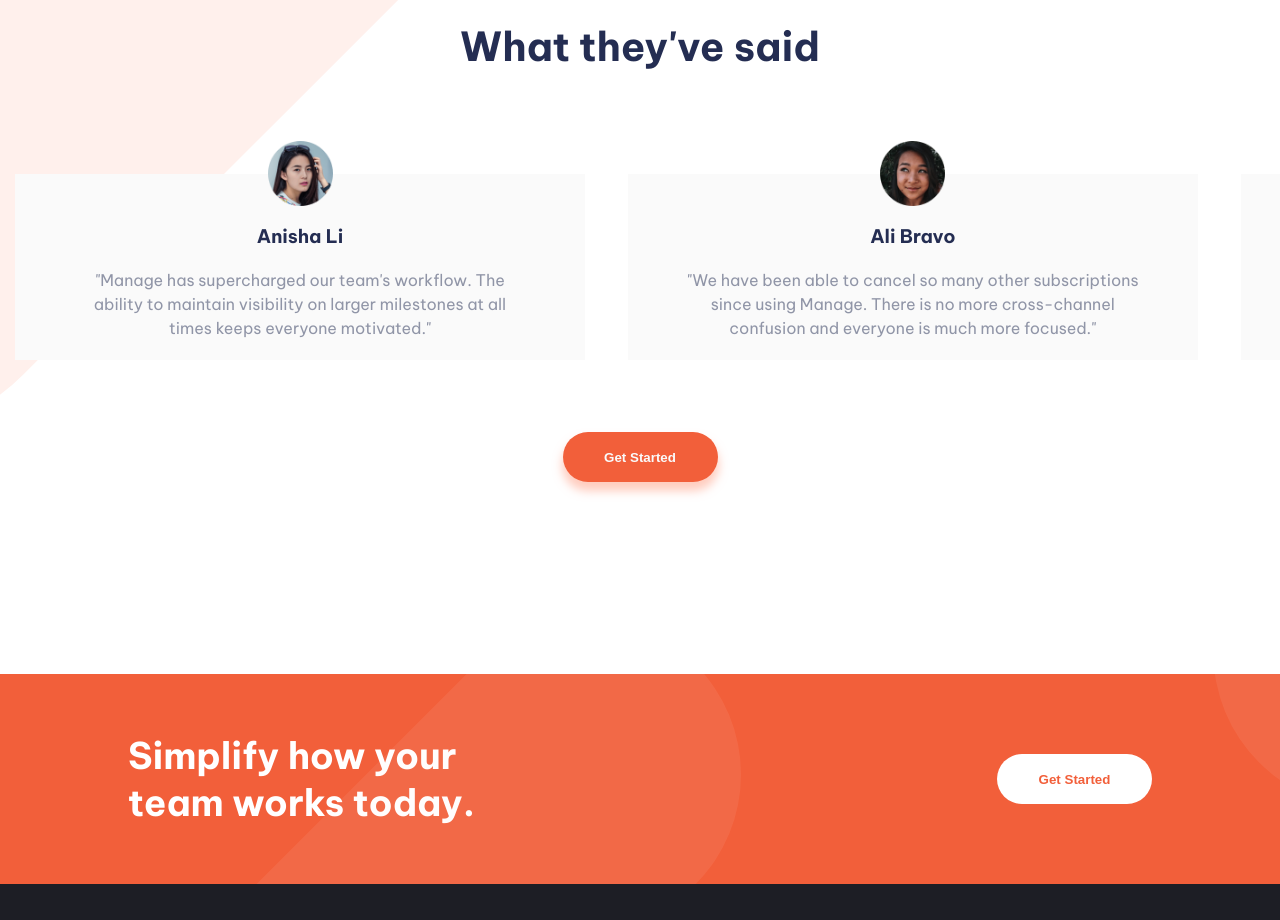
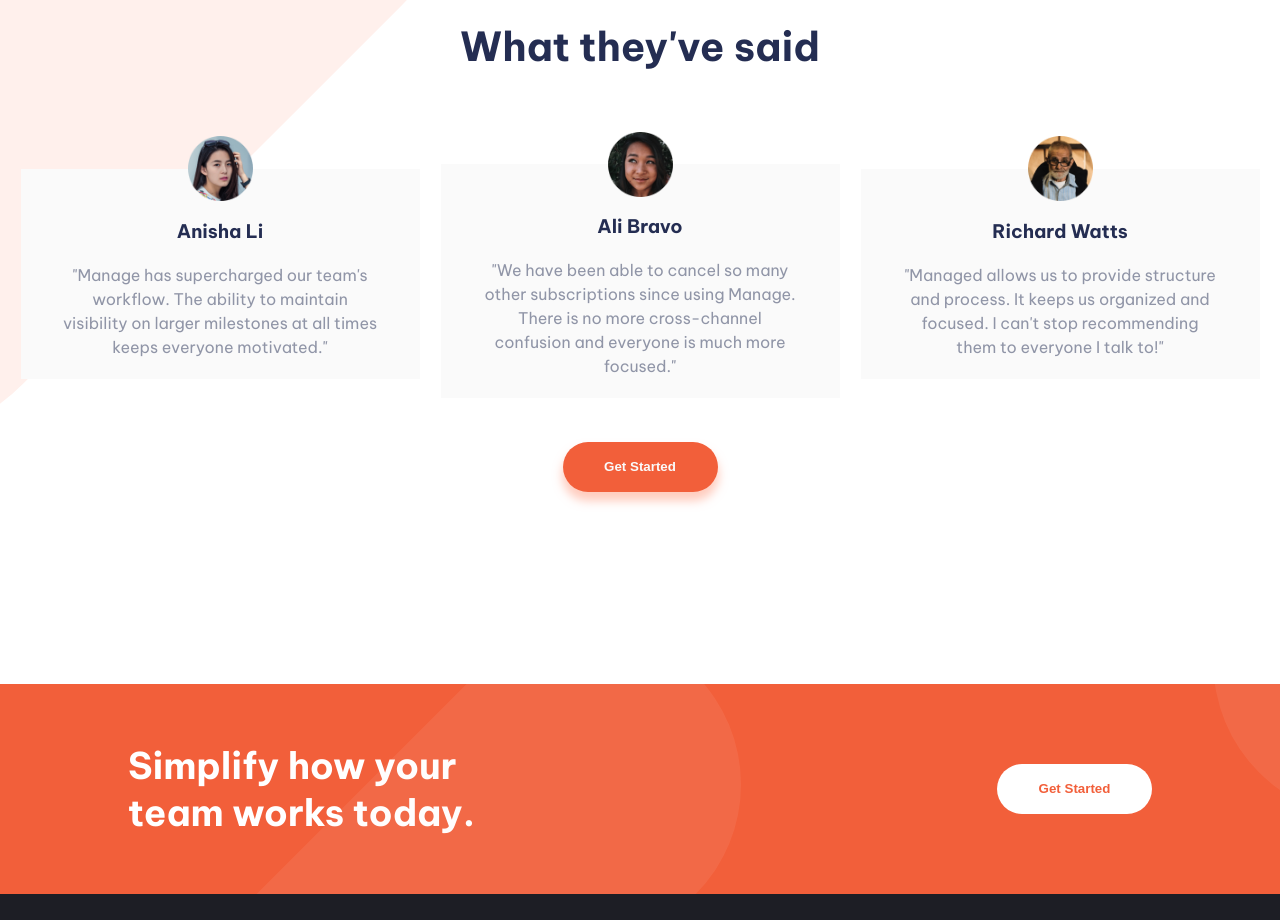
Before and after one commit to jeffestella/manage-landing-page, a React (Create React App) app: page / in a window 1280 px wide. Shown: the part 1420-2340 px from the top of the page. Built offline with nearby package versions, Linux system fonts and the light colour scheme.

Commit message:
Install react-elastic-carousel. Add to SectionTestimonials

```diff
--- a/package.json
+++ b/package.json
@@ -8,8 +8,10 @@
     "@testing-library/user-event": "^13.5.0",
     "react": "^17.0.2",
     "react-dom": "^17.0.2",
+    "react-elastic-carousel": "^0.11.5",
     "react-icons": "^4.3.1",
     "react-scripts": "5.0.0",
+    "styled-components": "^5.3.3",
     "web-vitals": "^2.1.4"
   },
   "scripts": {
--- a/src/components/App.css
+++ b/src/components/App.css
@@ -1,5 +1,5 @@
 .App {
-  max-width: 1500px;
+  /* max-width: 1500px; */
   min-height: 100vh;
   background-image: url(../assets/bg-tablet-pattern.svg);
 
--- a/src/components/Footer.js
+++ b/src/components/Footer.js
@@ -42,12 +42,11 @@ const Footer = () => {
 
     const socialMenu = socialLinks.map( (link) => {
         return (
-            <li>
+            <li key={link.alt}>
                 <a href={link.url}>
                     <img
                         src={link.icon}
                         alt={link.alt}
-                        key={link.alt}
                     />
                 </a>
             </li>
--- a/src/components/SectionTestimonials.js
+++ b/src/components/SectionTestimonials.js
@@ -1,5 +1,6 @@
 import React from 'react';
 import sectionTestimonialsStyles from './SectionTestimonials.module.css';
+import Carousel from 'react-elastic-carousel';
 
 import avatarAli from '../assets/avatar-ali.png';
 import avatarAnisha from '../assets/avatar-anisha.png';
@@ -46,17 +47,30 @@ const carouselContent = testimonials.map( (testimonial) => {
             name={testimonial.name}
             photo={testimonial.photo}
             blurb={testimonial.blurb}
+            key={testimonial.title}
         />
     );
 })
 
 const SectionTestimonials = () => {
+    const breakPoints = [
+        {width: 1, itemsToShow: 1},
+        {width: 768, itemsToShow: 3}
+    ];
+
     return (
         <section className={sectionTestimonialsStyles.container}>
             <h1>What they've said</h1>
-            <div className={sectionTestimonialsStyles.carousel}>
+            {/* <div className={sectionTestimonialsStyles.carousel}>
                 {carouselContent}
-            </div>
+            </div> */}
+            <Carousel
+                showArrows={false}
+                focusOnSelect={true}
+                breakPoints={breakPoints}
+            >
+                {carouselContent}
+            </Carousel>
             <CTABtn />
         </section>
     );
--- a/src/components/SectionTestimonials.module.css
+++ b/src/components/SectionTestimonials.module.css
@@ -41,4 +41,5 @@
         font-size: 2rem;
         margin: 0 0 8%;
     }
+
 }
--- a/src/index.css
+++ b/src/index.css
@@ -34,3 +34,27 @@ h1 {
   font-family: source-code-pro, Menlo, Monaco, Consolas, 'Courier New',
     monospace;
 } */
+
+/*For Carousel component in SectionTestimonials*/
+.rec.rec-pagination {
+  display: none;
+}
+
+@media screen and (max-width: 375px) {
+  .rec.rec-pagination {
+    display: flex;
+    margin: 0 0 10%;
+  }
+
+  button.rec.rec-dot{
+    border: 1.5px solid var(--bright-red);
+    box-shadow: none;
+    margin: 3px
+  }
+
+  button.rec.rec-dot_active {
+    background-color: var(--bright-red);
+    box-shadow: var(--bright-red);
+
+  }
+}
```
Also changed, not shown: 1 other file (tests, documents, lock files or other folders).
